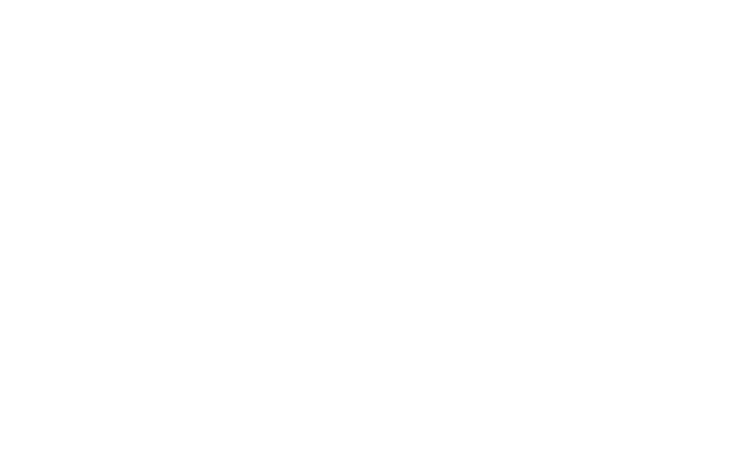
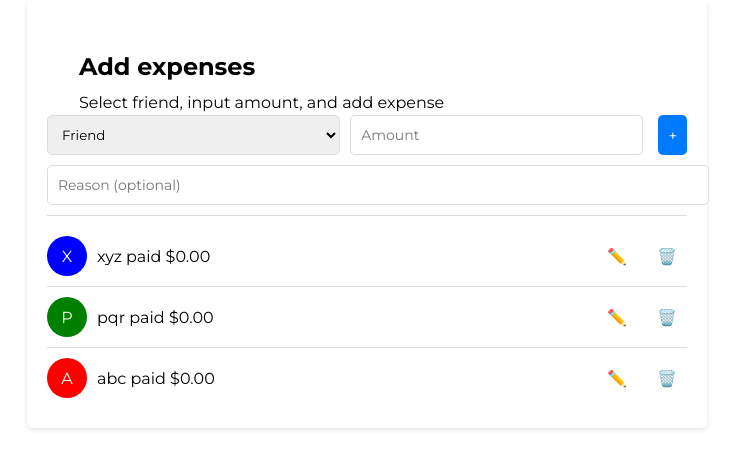
Before and after one commit to kalviumcommunity/Pranjal_S56_Capstone_expense_management, a React (Vite) app in the folder Client/client/: page /friends/expense in a window 1280 px wide. Before the commit this address had no page. Shown: the top 468 px of the page, without its empty margins (273-1013 px from the left). Built offline with nearby package versions, Linux system fonts and the light colour scheme.

Commit message:
Created the friends sections

```diff
--- a/Client/client/src/App.jsx
+++ b/Client/client/src/App.jsx
@@ -7,6 +7,10 @@
 import Login from "./Components/Login";
 import Aboutus from "./Components/Aboutus";
 import Analytics from "./Components/Analytics";
+import Display from "./Components/Display";
+import Expense from "./Components/Expense";
+import frndsNavbar from "./Components/FrndsNavbar";
+
 
 function App() {
   return (
@@ -21,6 +25,8 @@
           <Route path="/login" element={<Login/>}></Route>
           <Route path="/aboutus" element={<Aboutus/>}></Route>
           <Route path="/analytics" element={<Analytics/>}></Route>
+          <Route path="friends/expense" element={<Expense/>}></Route>
+          <Route path="friends/expense/displaytransaction" element={<Display/>}></Route>
 
 
         </Routes>
--- a/Client/client/src/Components/Dashboard.jsx
+++ b/Client/client/src/Components/Dashboard.jsx
@@ -8,6 +8,9 @@
 const { MonthPicker, RangePicker } = DatePicker;
 import { AiOutlineUnorderedList } from "react-icons/ai";
 import { FaChartArea } from "react-icons/fa";
+import { MdDelete } from "react-icons/md";
+import { MdModeEditOutline } from "react-icons/md";
+import { BiSolidSave } from "react-icons/bi";
 import Analytics from "./Analytics";
 
 function Dashboard() {
@@ -167,11 +170,11 @@
         <span style={{display:'flex', justifyContent:'space-between', width:'110px'}}>
 
           {editableRow === record.key ? (
-            <button onClick={() => handleSave(record)}>Save</button>
+            <button onClick={() => handleSave(record)}><BiSolidSave /></button>
           ) : (
-            <button onClick={() => handleEdit(record)}>Edit</button>
+            <button onClick={() => handleEdit(record)}><MdModeEditOutline /></button>
           )}
-          <button onClick={() => handleDelete(record)}>Delete</button>
+          <button onClick={() => handleDelete(record)}><MdDelete /></button>
         </span>
       ),
     },
--- /dev/null
+++ b/Client/client/src/Components/Display.jsx
@@ -0,0 +1,14 @@
+import React from 'react'
+import Navbar from './Navbar'
+import FrndsNavbar from './FrndsNavbar'
+
+function Display() {
+  return (
+    <>
+    <h1>This is Display</h1>
+    </>
+
+  )
+}
+
+export default Display
--- /dev/null
+++ b/Client/client/src/Components/Expense.jsx
@@ -0,0 +1,44 @@
+import React, { useState } from 'react';
+import '../Styles/Expense.css';
+import Navbar from './Navbar';
+import Friends from './Friends';
+import FrndsNavbar from './FrndsNavbar';
+
+function Expense() {
+  const [expenses, setExpenses] = useState([
+    { id: 1, name: 'xyz', amount: '0.00', color: 'blue' },
+    { id: 2, name: 'pqr', amount: '0.00', color: 'green' },
+    { id: 3, name: 'abc', amount: '0.00', color: 'red' },
+  ]);
+
+  return (
+    <>
+    <div className="expense-container">
+      <h2>Add expenses</h2>
+      <p>Select friend, input amount, and add expense</p>
+      <div className="input-section">
+        <select className="friend-select">
+          <option>Friend</option>
+        </select>
+        <input type="text" placeholder="Amount" className="amount-input" />
+        <button className="add-button">+</button>
+      </div>
+      <input type="text" placeholder="Reason (optional)" className="reason-input" />
+      <div className="expense-list">
+        {expenses.map(expense => (
+          <div key={expense.id} className="expense-item">
+            <div className="expense-icon" style={{ backgroundColor: expense.color }}>{expense.name.charAt(0).toUpperCase()}</div>
+            <span className="expense-name">{expense.name} paid ${expense.amount}</span>
+            <div className="expense-actions">
+              <button className="edit-button">✏️</button>
+              <button className="delete-button">🗑️</button>
+            </div>
+          </div>
+        ))}
+      </div>
+    </div>
+    </>
+  );
+}
+
+export default Expense;
--- a/Client/client/src/Components/Friends.jsx
+++ b/Client/client/src/Components/Friends.jsx
@@ -1,111 +1,125 @@
-import React from 'react';
+import React, { useState, useEffect } from 'react';
 import '../Styles/Friends.css';
 import Layout from './Layout';
-import tripImg from "../images/trip.png"
+
+import { MdDelete } from "react-icons/md";
+import { MdModeEditOutline } from "react-icons/md";
+import { BiSolidSave } from "react-icons/bi";
+import FrndsNavbar from './FrndsNavbar';
+import axios from 'axios';
+import Expense from './Expense';
+import Display from './Display';
 
 function Friends() {
+  const [friend, setFriend] = useState('');
+  const [friendsList, setFriendsList] = useState([]);
+  const [editMode, setEditMode] = useState(false);
+  const [currentFriendId, setCurrentFriendId] = useState(null);
+  const [editFriendName, setEditFriendName] = useState('');
+
+  const [ showFriendsList , setShowFriendsList ] = useState(true)
+  const [ showExpenses, setShowExpenses ] = useState(false)
+  const [ showTransactions , setShowTransactions ] = useState(false)
+
+  useEffect(() => {
+    const fetchFriends = async () => {
+      try {
+        const user = localStorage.getItem("id");
+        const response = await axios.get(`http://localhost:3000/friends/${user}`);
+        setFriendsList(response.data);
+      } catch (err) {
+        console.error(err);
+      }
+    };
+
+    fetchFriends();
+  }, []);
+
+  const addNewFriends = async () => {
+    if (friend) {
+      try {
+        const response = await axios.post('http://localhost:3000/addfriends', { name: friend });
+        setFriendsList([...friendsList, response.data]);
+        setFriend('');
+      } catch (err) {
+        console.error(err);
+      }
+    }
+  };
+
+  const deleteFriend = async (id) => {
+    try {
+      await axios.delete(`http://localhost:3000/friends/${id}`);
+      setFriendsList(friendsList.filter((friend) => friend._id !== id));
+    } catch (err) {
+      console.error(err);
+    }
+  };
+
+  const startEditFriend = (id, name) => {
+    setEditMode(true);
+    setCurrentFriendId(id);
+    setEditFriendName(name);
+  };
+
+  const saveEditFriend = async () => {
+    try {
+      const response = await axios.put(`http://localhost:3000/friends/${currentFriendId}`, { name: editFriendName });
+      setFriendsList(friendsList.map(friend => (friend._id === currentFriendId ? response.data : friend)));
+      setEditMode(false);
+      setCurrentFriendId(null);
+      setEditFriendName('');
+    } catch (err) {
+      console.error(err);
+    }
+  };
+
   return (
+    <>
     <Layout>
-      <div id="center_column">
-        <div className="topbar group">
-          <img
-            src={tripImg}
-            alt="Trip Avatar"
+      <FrndsNavbar setShowFriendsList={setShowFriendsList} setShowExpenses={setShowExpenses} setShowTransactions={setShowTransactions} />
+
+      {showFriendsList &&  <div className="mainbox">
+        <div className="input-box">
+          <input
+            type="text"
+            placeholder="Add friend"
+            value={friend}
+            onChange={(e) => setFriend(e.target.value)}
           />
-          <h1>trip</h1>
-          <div className="actions">
-            <a className="btn btn-large btn-orange" data-toggle="modal" href="#add_bill">
-              Add an expense
-            </a>
-            <a className="btn btn-large btn-mint" data-toggle="modal" href="#settle_up_form">
-              Settle up
-            </a>
-          </div>
+          <button onClick={addNewFriends}>+</button>
         </div>
-        <div id="expenses">
-          <div id="expenses_list">
-            <div className="month-divider">
-              <span>July 2024</span>
+        <div className="friends-list">
+          {friendsList.map((friend) => (
+            <div key={friend._id} className="friend-item">
+              {editMode && currentFriendId === friend._id ? (
+                <input
+                  type="text"
+                  value={editFriendName}
+                  onChange={(e) => setEditFriendName(e.target.value)}
+                />
+              ) : (
+                <span>{friend.name}</span>
+              )}
+              <div className="btnss">
+                <button onClick={() => deleteFriend(friend._id)}><MdDelete /></button>
 
+                {editMode && currentFriendId === friend._id ? (
+                  <button onClick={saveEditFriend}><BiSolidSave /></button>
+                ) : (
+                  <button onClick={() => startEditFriend(friend._id, friend.name)}><MdModeEditOutline /></button>
+                )}
+              </div>
             </div>
-            <div className="expense"  >
-              <div className="summary">
-                <div className="expense summary involved" data-date="2024-07-08T11:37:10Z" data-involved="true">
-                  <div className="main-block">
-                    <div className="date" title="2024-07-08T11:37:10Z">
-                      Jul <div className="number">08</div>
-                    </div>
-                    <img
-                      src="https://s3.amazonaws.com/splitwise/uploads/category/icon/square_v2/food-and-drink/other@2x.png"
-                      className="receipt"
-                      alt="Food and Drink"
-                    />
-                    <div className="header">
-                      <span className="description">
-                        <a href="#" onClick={(e) => e.preventDefault()}>lunch</a>
-                      </span>
-                    </div>
-                  </div>
-                  <div className="cost">
-                    you paid<br />
-                    <span className="number">$500.00</span>
-                  </div>
-                  <div className="you">
-                    you lent<br />
-                    <span className="positive">$375.00</span>
-                  </div>
+          ))}
+        </div>
+      </div>}
 
-                  <div className="category_picker"></div>
-                </div>
-              </div>
-              <div className="users"></div>
-            </div>
-            <div className="expense" >
-              <div className="summary">
-                <div className="expense summary involved" data-date="2024-07-08T11:35:36Z" data-involved="true">
-                  <div className="main-block">
-                    <div className="date" title="2024-07-08T11:35:36Z">
-                      Jul <div className="number">08</div>
-                    </div>
-                    <img
-                      src="https://s3.amazonaws.com/splitwise/uploads/category/icon/square_v2/transportation/car@2x.png"
-                      className="receipt"
-                      alt="Transportation"
-                    />
-                    <div className="header">
-                      <span className="description">
-                        <a href="#" onClick={(e) => e.preventDefault()}>trip</a>
-                      </span>
-                    </div>
-                  </div>
-                  <div className="cost">
-                    you paid<br />
-                    <span className="number">$200.00</span>
-                  </div>
-                  <div className="you">
-                    you lent<br />
-                    <span className="positive">$150.00</span>
-                  </div>
-                  <div className="category_picker" style={{ display: 'none' }}>
-                  </div>
-                </div>
-              </div>
-              <div className="users"></div>
-            </div>
-          </div>
-          <div id="load_more_expenses" style={{ display: 'none', textAlign: 'center' }}>
-            <button
-              className="btn btn-large"
-              id="load_more_expenses_button"
-              style={{ marginBottom: '10px' }}
-              data-loading-text="Loading"
-            >
-              Show more
-            </button>
-          </div>
-        </div>
-      </div>
+      {showExpenses && <Expense />}
+      {showTransactions && <Display />}
+
     </Layout>
+    </>
   );
 }
 
--- /dev/null
+++ b/Client/client/src/Components/FrndsNavbar.jsx
@@ -0,0 +1,43 @@
+import React from "react";
+import { BsPersonFillAdd } from "react-icons/bs";
+import { FaWallet } from "react-icons/fa6";
+import { FiShare } from "react-icons/fi";
+import { Link } from "react-router-dom";
+
+function FrndsNavbar({
+  setShowFriendsList,
+  setShowExpenses,
+  setShowTransactions,
+}) {
+  return (
+    <div className="navbar">
+      <div className="nav-item" onClick={() => {
+            setShowFriendsList(true);
+            setShowExpenses(false);
+            setShowTransactions(false)
+        }}>
+        <BsPersonFillAdd className="nav-icon" />
+        <span >FRIENDS</span>
+      </div>
+      <div className="nav-item" onClick={() => {
+            setShowFriendsList(false);
+            setShowExpenses(true);
+            setShowTransactions(false)
+        }}>
+        <FaWallet className="nav-icon" />
+        <span >EXPENSES</span>
+      </div>
+      <div className="nav-item" onClick={() => {
+            setShowFriendsList(false);
+            setShowExpenses(false);
+            setShowTransactions(true)
+        }}>
+        <FiShare className="nav-icon" />
+
+        <span >TRANSACTIONS</span>
+      </div>
+    </div>
+  );
+}
+
+export default FrndsNavbar;
--- /dev/null
+++ b/Client/client/src/Styles/Expense.css
@@ -0,0 +1,87 @@
+.expense-container {
+    width: 50%;
+    margin: auto;
+    padding: 20px;
+    background-color: #fff;
+    border-radius: 5px;
+    box-shadow: 0 2px 5px rgba(0, 0, 0, 0.1);
+  }
+
+  .expense-container h2 {
+    margin-bottom: 10px;
+  }
+
+  .input-section {
+    display: flex;
+    gap: 10px;
+    margin-bottom: 10px;
+  }
+
+  .friend-select,
+  .amount-input {
+    flex: 1;
+    padding: 10px;
+    border: 1px solid #ddd;
+    border-radius: 5px;
+  }
+
+  .add-button {
+    padding: 10px;
+    background-color: #007bff;
+    color: #fff;
+    border: none;
+    border-radius: 5px;
+    cursor: pointer;
+  }
+
+  .reason-input {
+    width: 100%;
+    padding: 10px;
+    margin-bottom: 10px;
+    border: 1px solid #ddd;
+    border-radius: 5px;
+  }
+
+  .expense-list {
+    border-top: 1px solid #ddd;
+    padding-top: 10px;
+  }
+
+  .expense-item {
+    display: flex;
+    align-items: center;
+    padding: 10px 0;
+    border-bottom: 1px solid #ddd;
+  }
+
+  .expense-item:last-child {
+    border-bottom: none;
+  }
+
+  .expense-icon {
+    width: 40px;
+    height: 40px;
+    border-radius: 50%;
+    display: flex;
+    align-items: center;
+    justify-content: center;
+    color: #fff;
+    margin-right: 10px;
+  }
+
+  .expense-name {
+    flex-grow: 1;
+  }
+
+  .expense-actions {
+    display: flex;
+    gap: 5px;
+  }
+
+  .edit-button,
+  .delete-button {
+    background: none;
+    border: none;
+    cursor: pointer;
+    font-size: 16px;
+  }
--- a/Client/client/src/Styles/Friends.css
+++ b/Client/client/src/Styles/Friends.css
@@ -50,6 +50,78 @@
   .btn-mint {
     background-color: #00c853;
     color: #fff;
+  }
+
+  .navbar {
+    display: flex;
+    justify-content: space-around;
+    border-bottom: 2px solid black;
+    padding-bottom: 10px;
+    margin-bottom: 20px;
+    margin-left: 380px;
+    width: 50vw;
+    margin-top: 40px;
+  }
+
+  .nav-item {
+    display: flex;
+    flex-direction: column;
+    align-items: center;
+    font-size: 12px;
+    color: #000;
+  }
+
+  .nav-icon {
+    font-size: 24px;
+    margin-bottom: 5px;
+
+  }
+  .nav-icon:hover{
+    cursor: pointer;
+  }
+  .friend-item{
+    margin-top: 10px;
+
+    border-bottom: 1px solid #ccc;
+    width: 550px;
+    display: flex;
+    justify-content: space-between;
+  }
+
+  .mainbox {
+    display: flex;
+    justify-content: center;
+    align-items: center;
+    flex-direction: column;
+  }
+
+  .input-box {
+    display: flex;
+    align-items: center;
+    border: 1px solid #ccc;
+    padding: 5px;
+    border-radius: 5px;
+
+  }
+
+  input {
+    border: none;
+    outline: none;
+    width: 550px;
+    padding: 5px;
+    font-size: 14px;
+  }
+
+  button {
+    background-color: #000;
+    color: #fff;
+    border: none;
+    padding: 5px 10px;
+    cursor: pointer;
+    font-size: 15px;
+    margin-left: 5px;
+    border-radius: 5px;
+
   }
 
   #expenses {
```
Also changed, not shown: Client/client/src/Styles/Display.css (added), 2 other files (tests, documents, lock files or other folders).
